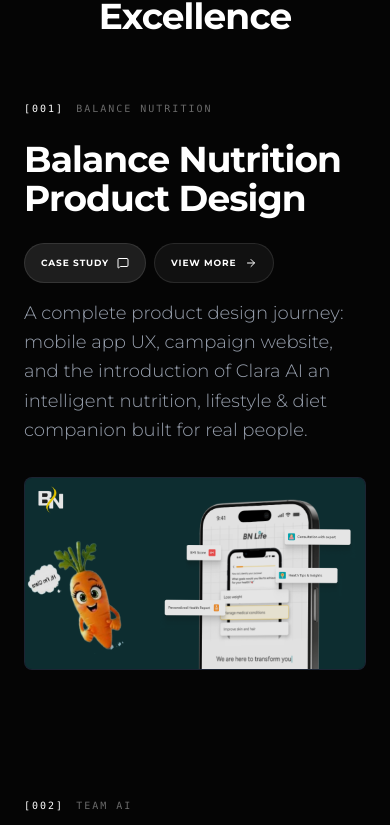
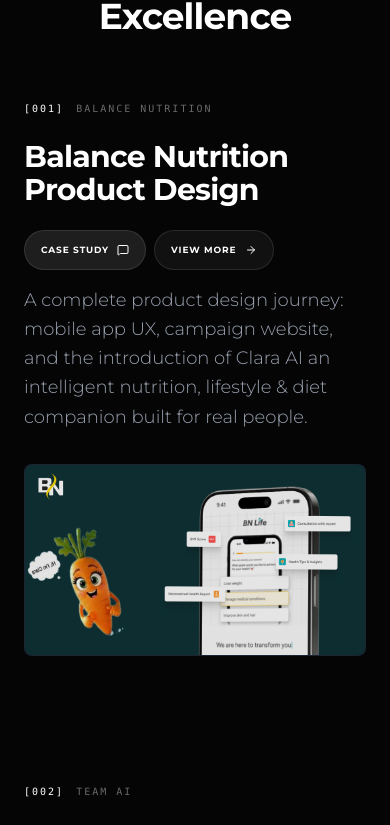
Before and after one commit to Suyash2191/protfolio, a React (Vite) app: page / in a window 390 px wide. Shown: the part 1127-1952 px from the top of the page. Built offline with nearby package versions, Linux system fonts and the light colour scheme.

Commit message:
style: adjust case study teaser headings to 30px on mobile

```diff
--- a/src/components/WorkSection.tsx
+++ b/src/components/WorkSection.tsx
@@ -80,13 +80,13 @@
                   <div className="space-y-4 md:space-y-6">
                     {getProjectLink(project) ? (
                       <Link to={getProjectLink(project)!} className="block group">
-                        <h4 className="text-4xl md:text-5xl lg:text-6xl font-bold text-white tracking-tight leading-[1.1] max-w-4xl group-hover:text-blue-500 transition-colors">
+                        <h4 className="text-[30px] md:text-5xl lg:text-6xl font-bold text-white tracking-tight leading-[1.1] max-w-4xl group-hover:text-blue-500 transition-colors">
                           {project.title}
                         </h4>
                       </Link>
                     ) : (
                       <h4
-                        className="text-4xl md:text-5xl lg:text-6xl font-bold text-white tracking-tight leading-[1.1] max-w-4xl cursor-pointer"
+                        className="text-[30px] md:text-5xl lg:text-6xl font-bold text-white tracking-tight leading-[1.1] max-w-4xl cursor-pointer"
                         onClick={() => handleProjectClick(project)}
                       >
                         {project.title}
```
